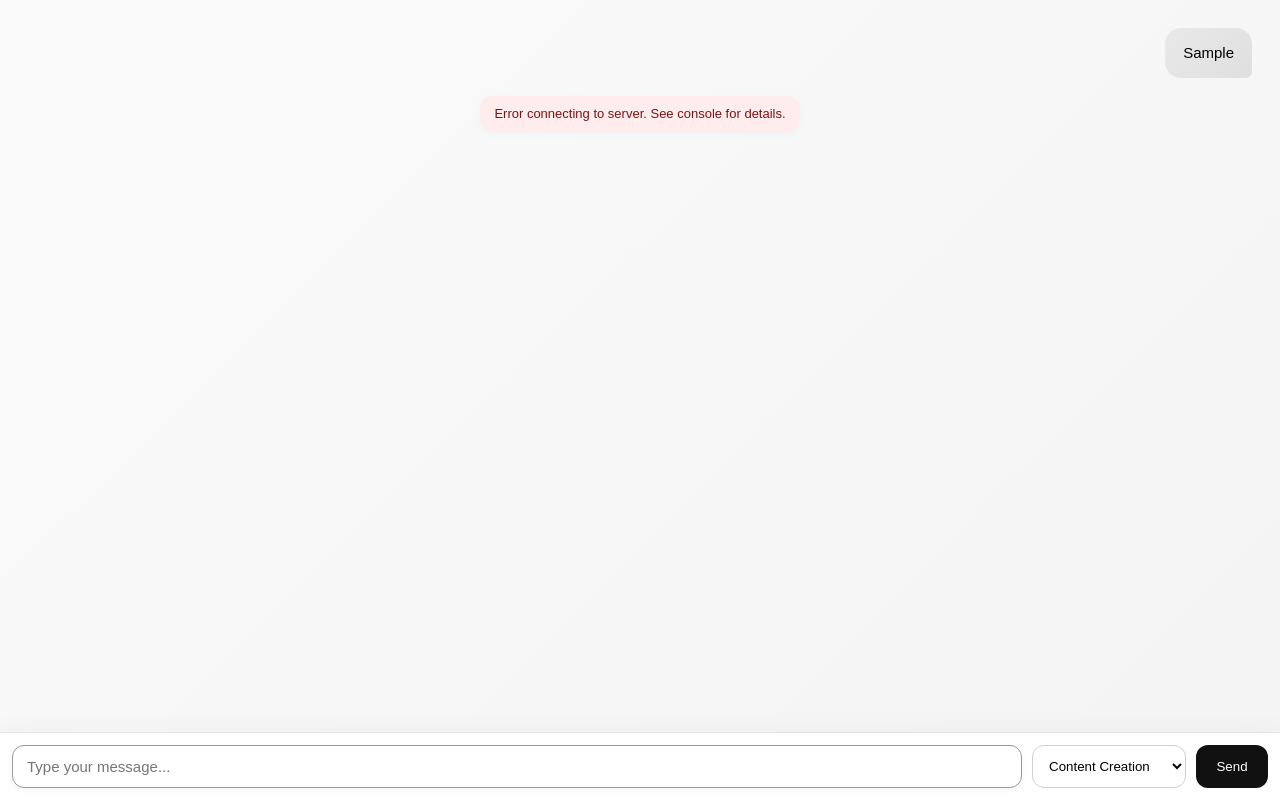
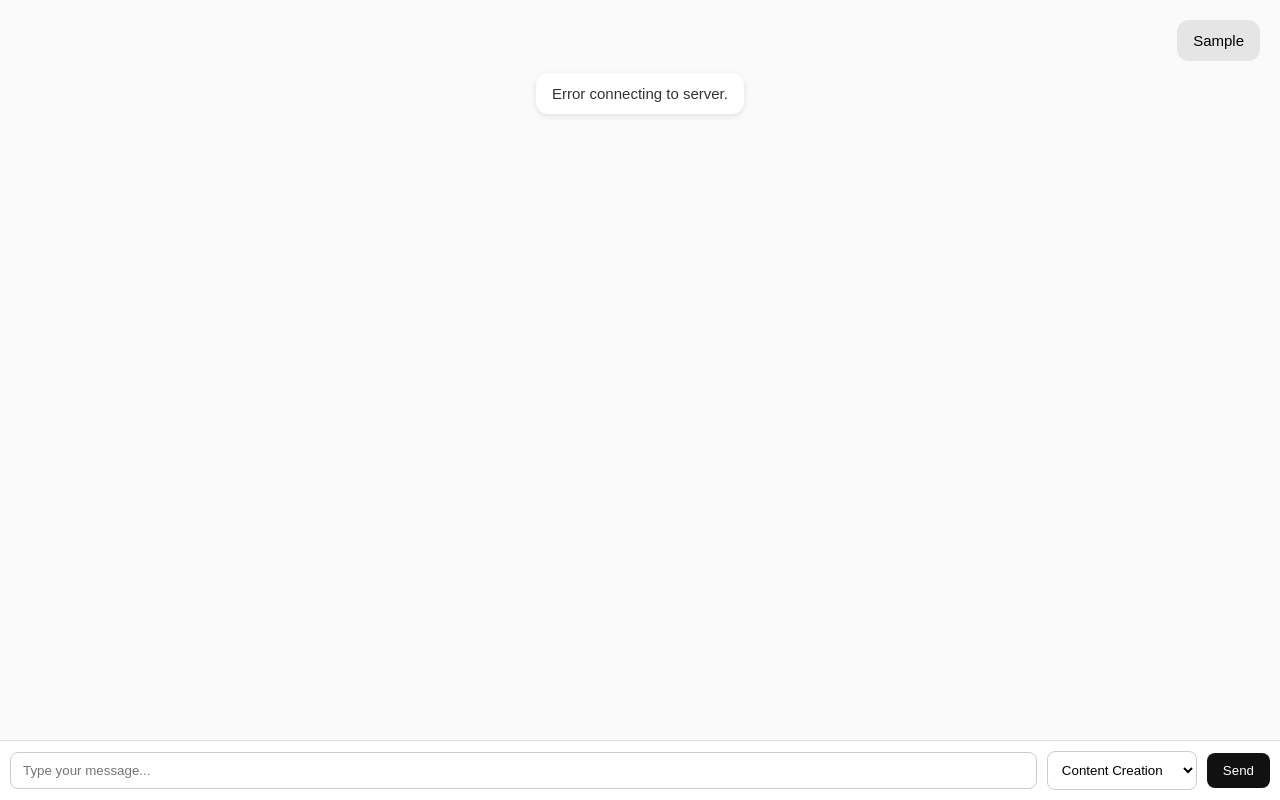
Before and after one commit to Shubham-PDF/kavanguns-bot, a plain HTML site: page index.html in a window 1280 px wide. Both pictures are taken after typing "Sample" into the empty fields and a click on the button "Send". Drawn offline with Linux system fonts and the light colour scheme; no server answers.

Commit message:
updated version for the website (not Improvised)

```diff
--- a/index.html
+++ b/index.html
@@ -1,4 +1,4 @@
-<!DOCTYPE html>
+<!-- <!DOCTYPE html>
 <html lang="en">
 <head>
   <meta charset="utf-8" />
@@ -314,4 +314,160 @@
     userInput.focus();
   </script>
 </body>
+</html> -->
+<!DOCTYPE html>
+<html lang="en">
+<head>
+  <meta charset="UTF-8" />
+  <meta name="viewport" content="width=device-width, initial-scale=1.0" />
+  <title>AI Assistant</title>
+  <style>
+    body {
+      font-family: 'Poppins', sans-serif;
+      background: #fafafa;
+      margin: 0;
+      padding: 0;
+      display: flex;
+      flex-direction: column;
+      height: 100vh;
+      color: #333;
+    }
+
+    .chat-container {
+      flex: 1;
+      overflow-y: auto;
+      padding: 20px;
+      display: flex;
+      flex-direction: column;
+      gap: 12px;
+    }
+
+    .message {
+      max-width: 70%;
+      padding: 12px 16px;
+      border-radius: 12px;
+      word-wrap: break-word;
+      font-size: 15px;
+    }
+
+    .user-message {
+      align-self: flex-end;
+      background: #e5e5e5;
+      color: #000;
+    }
+
+    .bot-message {
+      align-self: center;
+      background: #fff;
+      box-shadow: 0 2px 6px rgba(0, 0, 0, 0.1);
+    }
+
+    .input-bar {
+      display: flex;
+      align-items: center;
+      padding: 10px;
+      background: #fff;
+      border-top: 1px solid #ddd;
+      position: sticky;
+      bottom: 0;
+    }
+
+    input[type="text"] {
+      flex: 1;
+      padding: 10px 12px;
+      border: 1px solid #ccc;
+      border-radius: 8px;
+      outline: none;
+    }
+
+    select {
+      margin-left: 10px;
+      padding: 10px;
+      border: 1px solid #ccc;
+      border-radius: 8px;
+      outline: none;
+      background: #fff;
+    }
+
+    button {
+      margin-left: 10px;
+      padding: 10px 16px;
+      background: #111;
+      color: #fff;
+      border: none;
+      border-radius: 8px;
+      cursor: pointer;
+      transition: 0.3s;
+    }
+
+    button:hover {
+      background: #333;
+    }
+  </style>
+</head>
+<body>
+
+  <div class="chat-container" id="chat-container"></div>
+
+  <div class="input-bar">
+    <input type="text" id="user-input" placeholder="Type your message..." />
+    <select id="action-select">
+      <option value="content_creation">Content Creation</option>
+      <option value="content_research">Content Research</option>
+    </select>
+    <button id="send-btn">Send</button>
+  </div>
+
+  <script>
+    const chatContainer = document.getElementById('chat-container');
+    const userInput = document.getElementById('user-input');
+    const actionSelect = document.getElementById('action-select');
+    const sendBtn = document.getElementById('send-btn');
+    const WEBHOOK_URL = "https://YOUR_N8N_WEBHOOK_URL"; // Replace with your actual n8n webhook URL
+
+    // Load old messages from localStorage
+    let chatHistory = JSON.parse(localStorage.getItem('chatHistory')) || [];
+    chatHistory.forEach(msg => addMessage(msg.text, msg.sender));
+
+    sendBtn.addEventListener('click', async () => {
+      const message = userInput.value.trim();
+      const action = actionSelect.value;
+      if (!message) return;
+
+      addMessage(message, 'user');
+      chatHistory.push({ text: message, sender: 'user' });
+      saveChat();
+
+      userInput.value = '';
+
+      // Send to n8n webhook
+      try {
+        const res = await fetch("https://n8n.srv1077417.hstgr.cloud/webhook/ec658d90-c0c3-4432-9322-9715ad0f76ba", {
+          method: "POST",
+          headers: { "Content-Type": "application/json" },
+          body: JSON.stringify({ input: message, action })
+        });
+        const data = await res.json();
+        const reply = data.output || "No response received.";
+        addMessage(reply, 'bot');
+        chatHistory.push({ text: reply, sender: 'bot' });
+        saveChat();
+      } catch (err) {
+        addMessage("Error connecting to server.", 'bot');
+      }
+    });
+
+    function addMessage(text, sender) {
+      const div = document.createElement('div');
+      div.classList.add('message', sender === 'user' ? 'user-message' : 'bot-message');
+      div.textContent = text;
+      chatContainer.appendChild(div);
+      chatContainer.scrollTop = chatContainer.scrollHeight;
+    }
+
+    function saveChat() {
+      localStorage.setItem('chatHistory', JSON.stringify(chatHistory));
+    }
+  </script>
+</body>
 </html>
```
